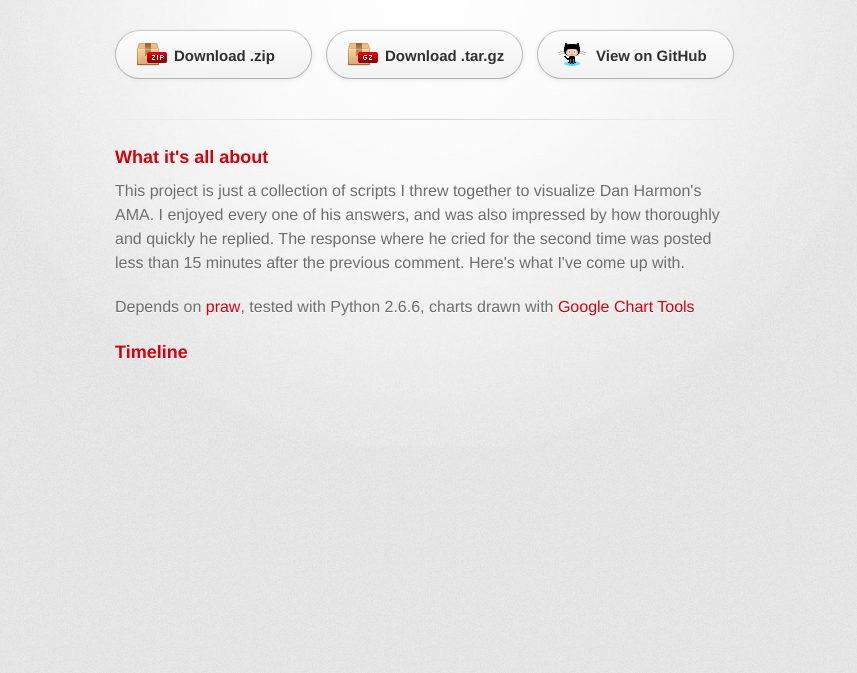
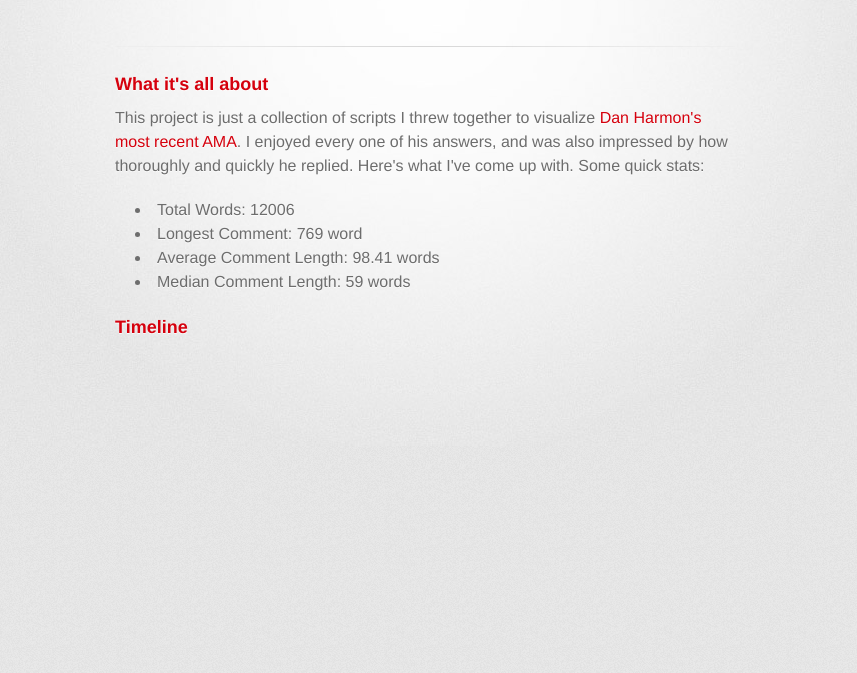
Before and after one commit to nsp/amanalyzer, a plain HTML site: page index.html in a window 1280 px wide. Shown: the part 127-800 px from the top of the page, without its empty margins (215-1072 px from the left). Drawn offline with Linux system fonts and the light colour scheme; a script that the page names is missing; a web font is replaced by a local one.

Commit message:
Touch up copy

```diff
--- a/index.html
+++ b/index.html
@@ -395,20 +395,19 @@
           <h2>python scripts to analyze/visualize AMAs on reddit</h2>
         </header>
 
-        <section id="downloads" class="clearfix">
-          <a href="https://github.com/nsp/amanalyzer/zipball/master" id="download-zip" class="button"><span>Download .zip</span></a>
-          <a href="https://github.com/nsp/amanalyzer/tarball/master" id="download-tar-gz" class="button"><span>Download .tar.gz</span></a>
-          <a href="https://github.com/nsp/amanalyzer" id="view-on-github" class="button"><span>View on GitHub</span></a>
-        </section>
-
         <hr>
 
         <section id="main_content">
 <h3>What it's all about</h3>
 
-<p>This project is just a collection of scripts I threw together to visualize Dan Harmon's AMA. I enjoyed every one of his answers, and was also impressed by how thoroughly and quickly he replied. The response where he cried for the second time was posted less than 15 minutes after the previous comment. Here's what I've come up with.</p>
+<p>This project is just a collection of scripts I threw together to visualize <a href="http://www.reddit.com/r/IAmA/comments/yne9x/i_am_dan_harmon_creator_of_community_writer_of">Dan Harmon's most recent AMA</a>. I enjoyed every one of his answers, and was also impressed by how thoroughly and quickly he replied. Here's what I've come up with. Some quick stats:</p>
 
-<p>Depends on <a href="https://github.com/praw-dev/praw">praw</a>, tested with Python 2.6.6, charts drawn with <a href="https://google-developers.appspot.com/chart/">Google Chart Tools</a></p>
+<ul>
+  <li>Total Words: 12006</li>
+  <li>Longest Comment: 769 word</li>
+  <li>Average Comment Length: 98.41 words</li>
+  <li>Median Comment Length: 59 words</li>
+</ul>
 
 <h3>Timeline</h3>
 <div id="timeline" style="width: 800px; height: 400px;"></div>
@@ -554,9 +553,18 @@
 </ul>
         </section>
 
+        <section id="downloads" class="clearfix">
+          <a href="https://github.com/nsp/amanalyzer/zipball/master" id="download-zip" class="button"><span>Download .zip</span></a>
+          <a href="https://github.com/nsp/amanalyzer/tarball/master" id="download-tar-gz" class="button"><span>Download .tar.gz</span></a>
+          <a href="https://github.com/nsp/amanalyzer" id="view-on-github" class="button"><span>View on GitHub</span></a>
+        </section>
+
         <footer>
-          Amanalyzer is maintained by <a href="https://github.com/nsp">nsp</a><br>
+          AMAnalyzer is maintained by <a href="https://github.com/nsp">nsp</a><br>
+	  nsp is also on <a href="http://reddit.com/user/natep25">Reddit</a><br>
           This page was generated by <a href="http://pages.github.com">GitHub Pages</a>. Tactile theme by <a href="http://twitter.com/jasonlong">Jason Long</a>.
+
+	  <p>This project depends on <a href="https://github.com/praw-dev/praw">praw</a>, tested with Python 2.6.6, charts drawn with <a href="https://google-developers.appspot.com/chart/">Google Chart Tools</a></p>
         </footer>
 
                   <script type="text/javascript">
```
